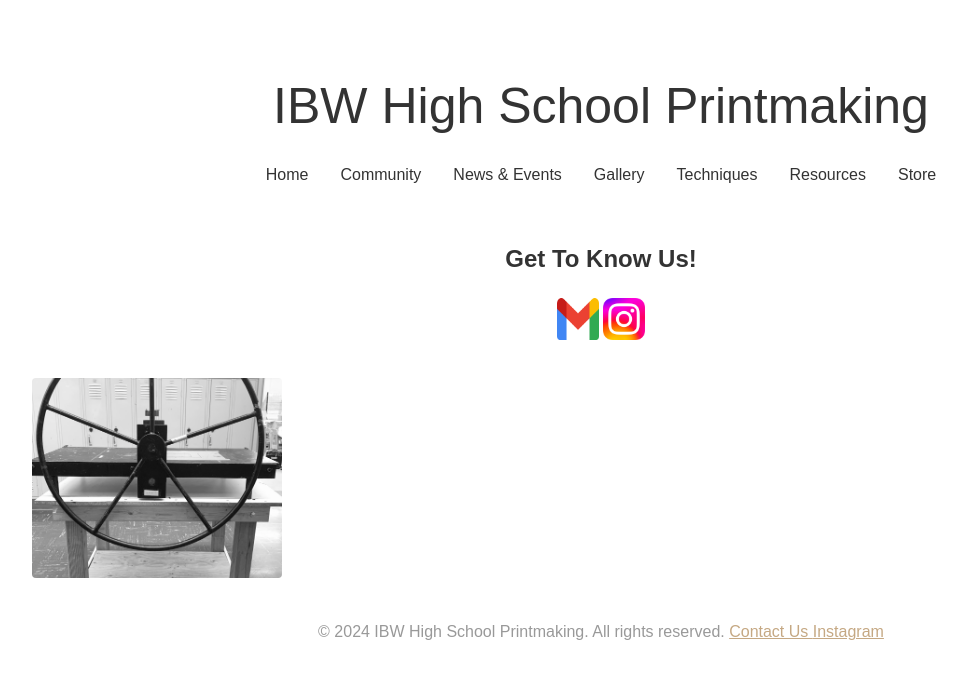
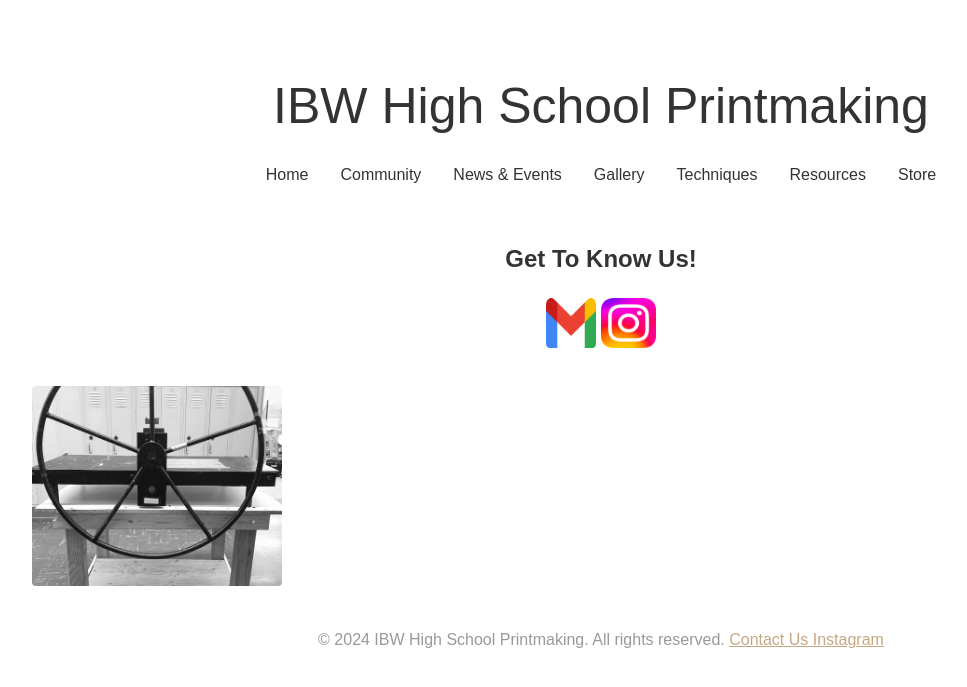
Before and after one commit to IBWPrintmaking/IBWPrintmaking.github.io, a Jekyll site: the page built from community.html, in a window 1280 px wide. Shown: the top 687 px of the page, without its empty margins (39-1006 px from the left). Built offline with Jekyll 4.4.1, drawn with Linux system fonts in a browser that asks for light colours.

Commit message:
button sizes

```diff
--- a/community.html
+++ b/community.html
@@ -16,8 +16,8 @@ title: Community
 
   <div class="bodytext">
     <h2> Get To Know Us!</h2>
-    <a href="mailto:printmakingibw@gmail.com"><img src="assets/other-images/gmail_icon.png" style="width:42px;height:42px;"></a>
-    <a href="https://www.instagram.com/ibwprintmaking/"><img src="assets/other-images/instagram_logo.png" style="width:42px;height:42px;"></a>
+    <a href="mailto:printmakingibw@gmail.com"><img src="assets/other-images/gmail_icon.png" style="width:50px;height:50px;"></a>
+    <a href="https://www.instagram.com/ibwprintmaking/"><img src="assets/other-images/instagram_logo.png" style="width:55px;height:50px;"></a>
   </div>
 
   <div class="gallery-grid">
```
